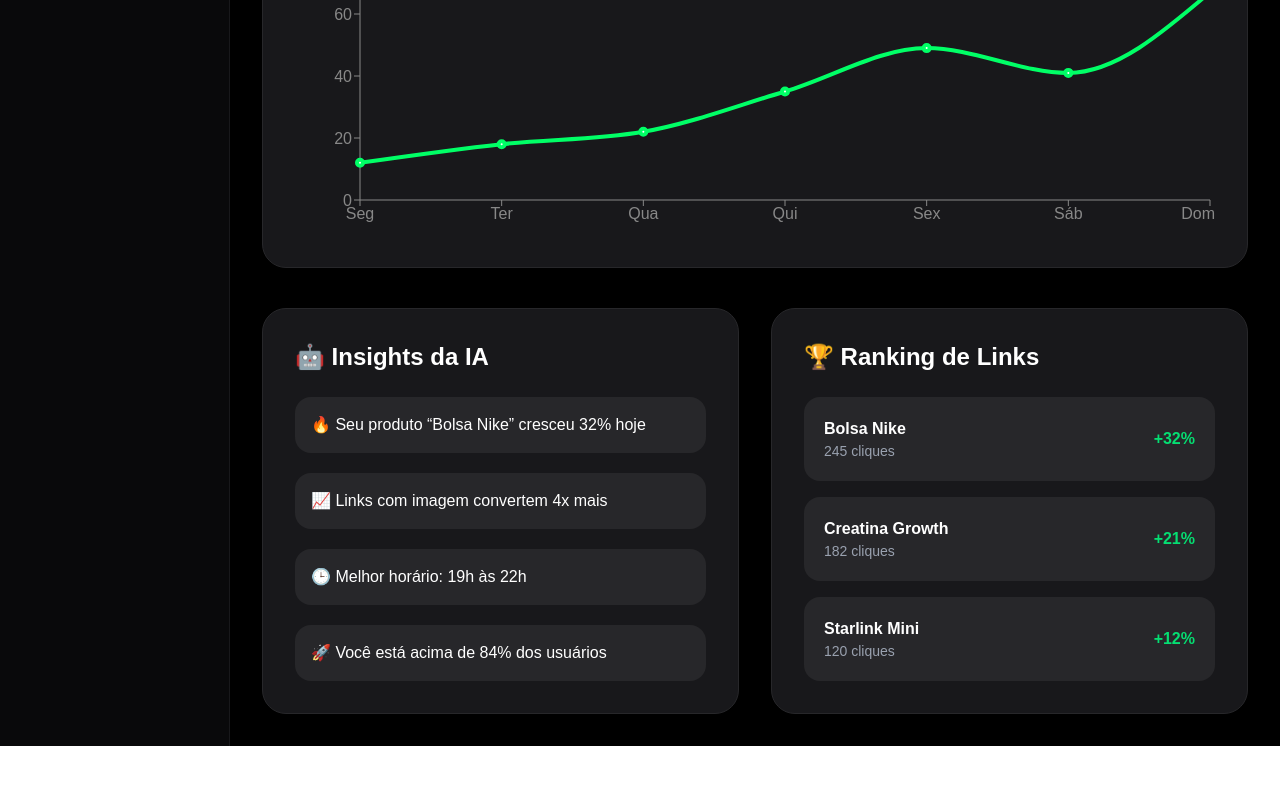
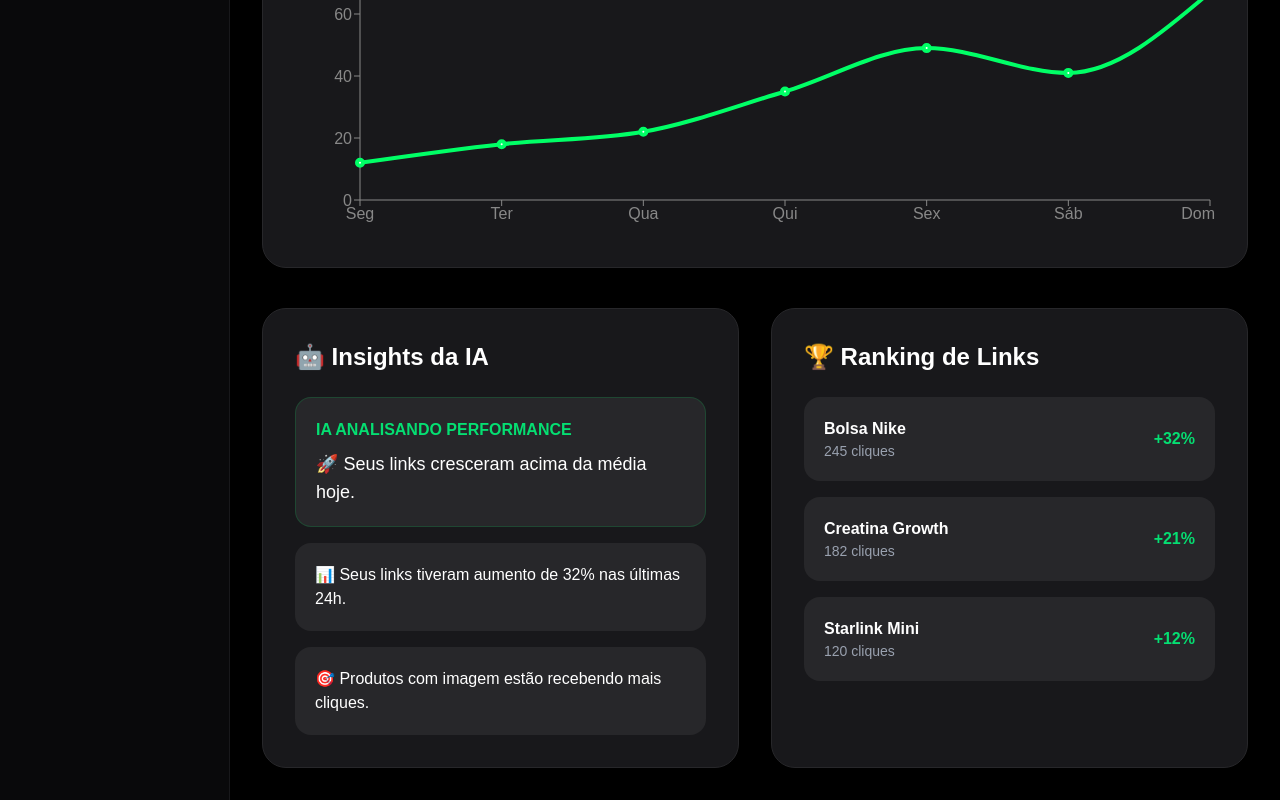
Before and after one commit to Otaviolodc/promolink, a Next.js app: page /dashboard/analytics in a window 1280 px wide. Shown: the part 516-1316 px from the top of the page. Before the commit the page ends 1262 px from the top, so only its background shows below. Built offline with nearby package versions, Linux system fonts and the light colour scheme.

Commit message:
Upgrade analytics IA dashboard

```diff
--- a/src/app/dashboard/analytics/page.tsx
+++ b/src/app/dashboard/analytics/page.tsx
@@ -21,6 +21,22 @@
   { day: "Sáb", clicks: 41 },
   { day: "Dom", clicks: 67 },
 ];
+  const aiMessages = [
+
+  "🚀 Seus links cresceram acima da média hoje.",
+
+  "🔥 Produtos com imagem convertem até 4x mais.",
+
+  "📈 Seu horário mais forte é entre 19h e 22h.",
+
+  "🤖 Seu perfil tem potencial viral hoje.",
+
+  "💰 Links com títulos curtos performam melhor.",
+
+];
+
+  const randomMessage =
+  aiMessages[0];
 
   return (
 
@@ -182,26 +198,36 @@
               🤖 Insights da IA
             </h2>
 
-            <div className="space-y-5">
+            <div className="space-y-4">
 
-              <div className="bg-zinc-800 rounded-2xl p-4">
-                🔥 Seu produto “Bolsa Nike”
-                cresceu 32% hoje
+  <div className="bg-zinc-800 rounded-2xl p-5 border border-green-500/20">
+
+    <p className="text-green-400 font-semibold mb-2">
+      IA ANALISANDO PERFORMANCE
+    </p>
+
+    <p className="text-lg">
+      {randomMessage}
+    </p>
+
   </div>
 
-              <div className="bg-zinc-800 rounded-2xl p-4">
-                📈 Links com imagem convertem
-                4x mais
+  <div className="bg-zinc-800 rounded-2xl p-5">
+
+    <p>
+      📊 Seus links tiveram aumento
+      de 32% nas últimas 24h.
+    </p>
+
   </div>
 
-              <div className="bg-zinc-800 rounded-2xl p-4">
-                🕒 Melhor horário:
-                19h às 22h
-              </div>
+  <div className="bg-zinc-800 rounded-2xl p-5">
 
-              <div className="bg-zinc-800 rounded-2xl p-4">
-                🚀 Você está acima de 84%
-                dos usuários
+    <p>
+      🎯 Produtos com imagem estão
+      recebendo mais cliques.
+    </p>
+
   </div>
 
 </div>
```
Lines whose indentation alone changed are shown as unchanged.
